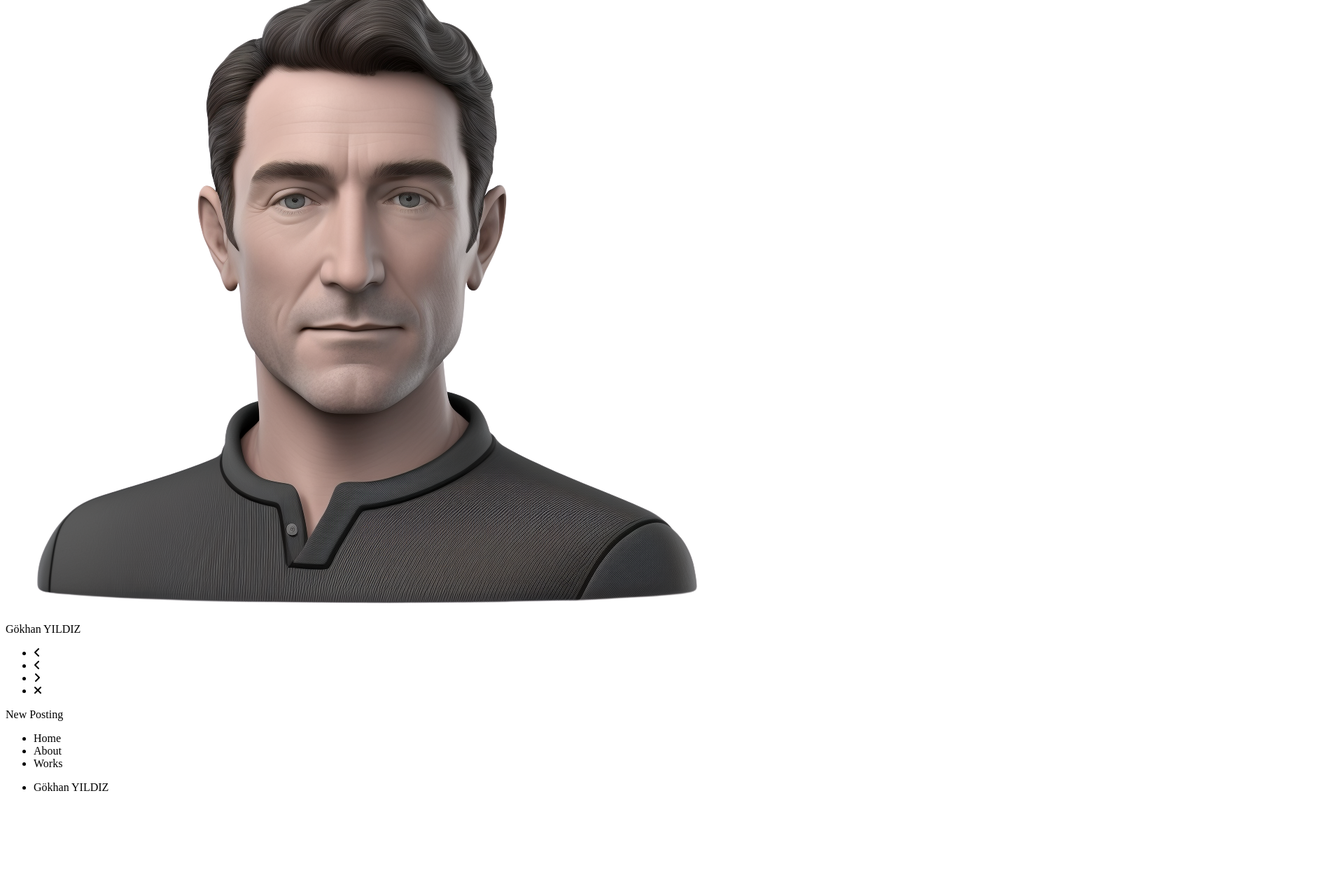
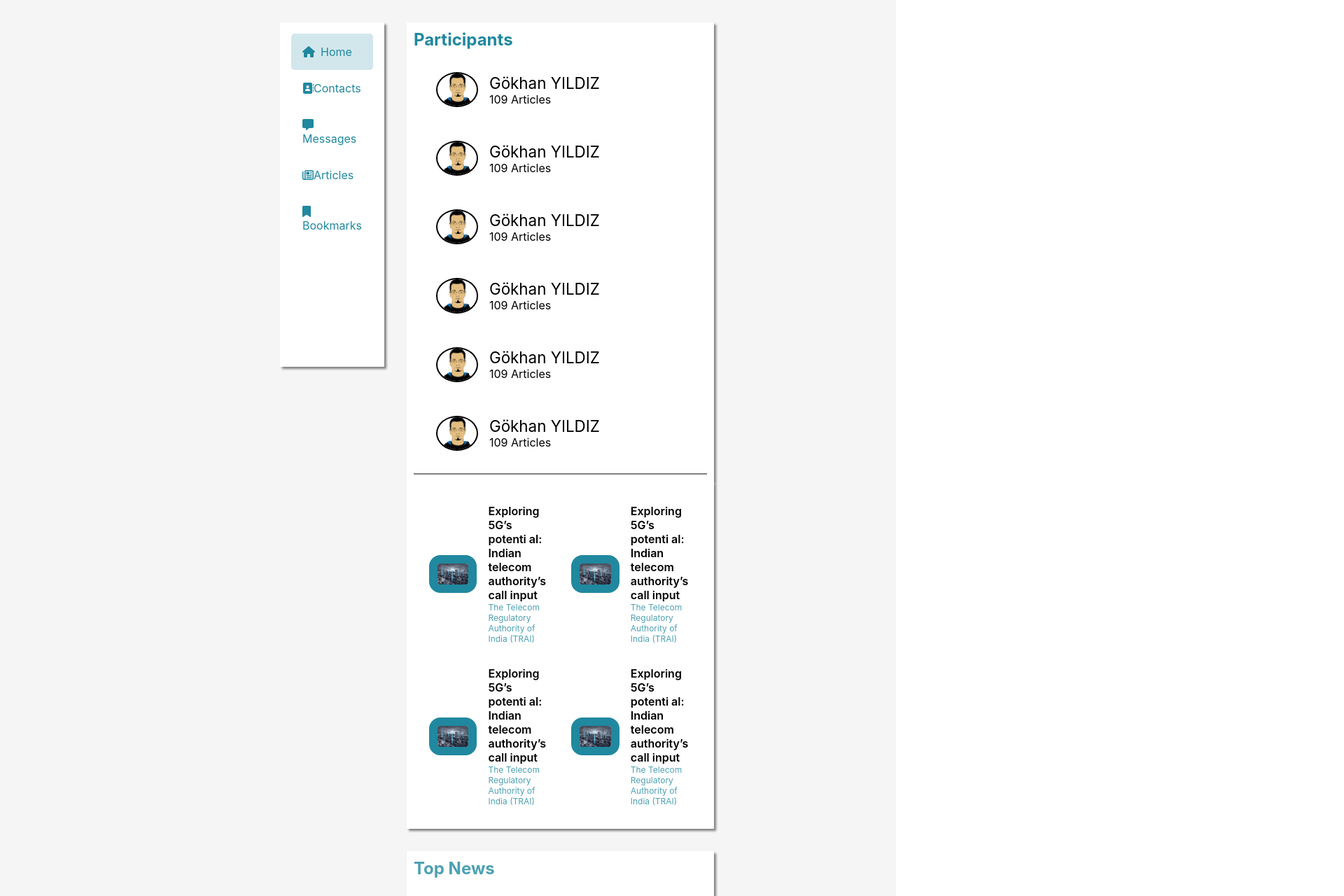
Before and after one commit to YildizGokhan/TeamWork, a plain HTML site: page index.html in a window 1280 px wide. Shown: the part 162-1442 px from the top of the page at 70% size, 1920 px wide, since content can reach past the window. Drawn offline with Linux system fonts and the light colour scheme.

Commit message:
css done

```diff
--- a/index.html
+++ b/index.html
@@ -9,6 +9,11 @@
     <link rel="stylesheet" href="https://cdnjs.cloudflare.com/ajax/libs/font-awesome/6.4.2/css/all.min.css"
         integrity="sha512-z3gLpd7yknf1YoNbCzqRKc4qyor8gaKU1qmn+CShxbuBusANI9QpRohGBreCFkKxLhei6S9CQXFEbbKuqLg0DA=="
         crossorigin="anonymous" referrerpolicy="no-referrer" />
+    <link rel="stylesheet" href="https://cdnjs.cloudflare.com/ajax/libs/font-awesome/6.4.2/css/all.min.css"
+        integrity="sha512-z3gLpd7yknf1YoNbCzqRKc4qyor8gaKU1qmn+CShxbuBusANI9QpRohGBreCFkKxLhei6S9CQXFEbbKuqLg0DA=="
+        crossorigin="anonymous" referrerpolicy="no-referrer" />
+    <link rel="preconnect" href="https://fonts.googleapis.com" />
+    <link rel="preconnect" href="https://fonts.gstatic.com" crossorigin />
 </head>
 
 <body>
@@ -143,14 +148,16 @@
                     <h2>Top News</h2>
                     <div class="topnews-div">
                         <div class="top-news">
-                            <img src="./img/Rectangle_1.jpg" alt="">
+                            <img src="./img/Rectangle_1.png" alt="">
                             <h3>Haberin Detayları Burada...</h3>
-                            <p>Lorem ipsum dolor sit, amet consectetur adipisicing elit. Dicta, possimus! Lorem ipsum dolor sit amet consectetur adipisicing elit. Magni, delectus.</p>
+                            <p>Lorem ipsum dolor sit, amet consectetur adipisicing elit. Dicta, possimus! Lorem ipsum
+                                dolor sit amet consectetur adipisicing elit. Magni, delectus.</p>
                         </div>
                         <div class="top-news">
                             <img src="./img/Rectangle_2.jpg" alt="">
                             <h3>Haberin Detayları Burada...</h3>
-                            <p>Lorem ipsum dolor sit, amet consectetur adipisicing elit. Dicta, possimus! Lorem ipsum dolor sit amet consectetur adipisicing elit. Magni, delectus.</p>
+                            <p>Lorem ipsum dolor sit, amet consectetur adipisicing elit. Dicta, possimus! Lorem ipsum
+                                dolor sit amet consectetur adipisicing elit. Magni, delectus.</p>
                         </div>
                     </div>
                 </div>
--- a/style.css
+++ b/style.css
@@ -0,0 +1,250 @@
+* {
+    margin: 0;
+    padding: 0;
+    box-sizing: border-box;
+}
+
+body {
+    font-family: 'Inter', sans-serif;
+    /* font-family: 'Kenia', sans-serif; */
+}
+
+.container {
+    background-color:  #f5f5f5;
+}
+
+/* --------------------------------- HEADER --------------------------------- */
+/* --------------------------------- HEADER --------------------------------- */
+/* --------------------------------- HEADER --------------------------------- */
+.container img {
+    width: 60px;
+    height: auto;
+}
+.header {
+    display: flex;
+    justify-content: space-between;
+    align-items: center;
+    padding: 0 1rem;
+}
+
+.logo {
+    display: flex;
+    justify-content: space-between;
+    align-items: center;
+}
+
+.logo img{
+    width: 60px;
+    height: 60px;
+    min-width: 30px;
+}
+
+.header ul{
+    display: flex;
+    list-style-type: none;
+    justify-content: space-around;
+    align-items: center;
+    gap: 2.5rem;
+}
+
+/* --------------------------------- NAVBAR --------------------------------- */
+/* --------------------------------- NAVBAR --------------------------------- */
+/* --------------------------------- NAVBAR --------------------------------- */
+
+.navbar {
+    display: flex;
+    justify-content: space-between;
+    align-items: center;
+    background-color:#20889F ;
+    color: white;
+}
+
+.navbar p{
+    font-family: 'Kenia', sans-serif;
+    font-size: 2rem;
+    padding-left: 1rem;
+}
+
+.navbaryan {
+    display: flex;
+    justify-content: space-between;
+    align-items: center;
+}
+
+.navbaryan p{
+    font-size: 1rem;
+    font-family: 'Inter', sans-serif;
+    font-weight: 600;
+}
+
+.navbaryan img{
+    width: 70px;
+    height: 70px;
+}
+
+.navbar ul{
+    display: flex;
+    justify-content: space-around;
+    align-items: center;
+    /* gap: 1rem; */
+    list-style-type: none;
+}
+
+.navbar ul li{
+    padding: 1rem;
+}
+
+/* ---------------------------------- MAIN ---------------------------------- */
+/* ---------------------------------- MAIN ---------------------------------- */
+/* ---------------------------------- MAIN ---------------------------------- */
+
+.main{
+    width: 100%;
+    display: flex;
+    align-items: flex-start;
+    justify-content: center;
+}
+
+.left {
+    width: 30%;
+    background-color: white;
+    margin-top: 2rem;
+    margin-left: 25rem;
+    box-shadow: 3px 3px 3px gray;
+}
+
+.left ul {
+    display: flex;
+    flex-direction: column;
+    list-style-type: none;
+    padding: 1rem;
+}
+
+.left ul li {
+    display: inline-block;
+    padding: 1rem;
+    color: #20889F;
+
+}
+.ilk{
+    background-color: #D2E7EC;
+    border-radius: 5px;
+}
+
+.ilk i{
+    margin-right: 0.5rem;
+}
+
+.main-part1{
+    background-color: white;
+    margin-top: 2rem;
+    width: 60%;
+    box-shadow: 3px 3px 3px gray;
+    margin-left: 2rem;
+    padding: 10px;
+}
+
+.participants{
+    display: flex;
+    flex-wrap: wrap;
+    border-bottom: 2px solid gray;
+    align-items: center;
+    justify-content: flex-start;
+    padding: 1rem;
+    gap: 1rem;
+}
+
+.main-part1 h2{
+    color: #20889F;
+}
+
+.avatars {
+    display: flex;
+    align-items: center;
+    padding: 1rem;
+    gap: 1rem;
+}
+
+.topFollower{
+    padding: 1rem;
+    display: flex;
+    flex-wrap: wrap;
+    width: 60%;
+    background-color: white;
+    position: relative;
+    right: -2rem;
+    box-shadow: 3px 3px 3px gray;
+}
+
+.newList {
+    width: 50%;
+    display: flex;
+    align-items: center;
+    padding: 1rem;
+    gap: 1rem;
+}
+
+.newList img {
+    width: 40%;
+    border: 12px solid #20889F;
+    border-radius: 1rem;
+}
+
+.writer {
+    font-size: 12px;
+    color: rgba(32, 136, 159, 0.8);
+}
+
+.news{
+    font-weight: 600;
+}
+
+.main-part2{
+    background-color: white;
+    margin-top: 2rem;
+    width: 60%;
+    box-shadow: 3px 3px 3px gray;
+    margin-left: 2rem;
+    padding: 10px;
+}
+
+.avatars img {
+    /* width: 80px;
+    height: 75px; */
+    border-radius: 50%;
+    border: 2px solid black;
+}
+
+.avatars-p .name{
+    font-size: 1.4rem;
+}
+
+.main-part2 h2{
+    color: rgba(32, 136, 159, 0.8);
+}
+
+.top-news{
+    display: flex;
+    flex-direction: column;
+    padding: 20px;
+    text-align: center;
+}
+
+.topnews-div{
+    display: flex;
+    text-align: center;
+    gap: 1rem;
+    padding: 1rem;
+}
+
+.top-news img{
+    width: 100%;
+    margin-bottom: 1rem;
+}
+
+.top-news h3{
+    font-size: 16px;
+}
+.top-news p {
+    font-size: 12px;
+}
```
